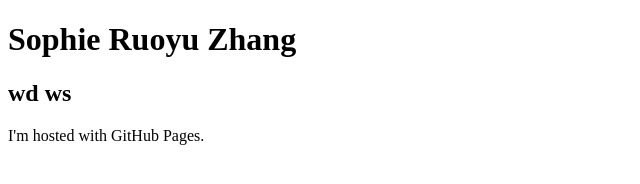
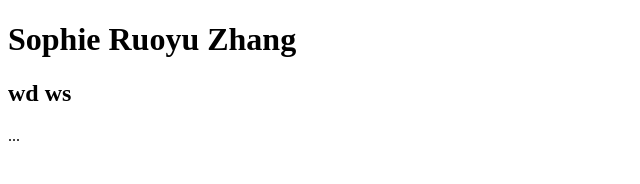
Before and after one commit to almightysophie/almightysophie.github.io, a plain HTML site: page index.html in a window 1280 px wide. Shown: the whole page, without its empty margins (0-640 px from the left). Drawn offline with Linux system fonts and the light colour scheme.

Commit message:
wsweb
wsweb

```diff
--- a/index.html
+++ b/index.html
@@ -3,6 +3,6 @@
 <body>
 <h1>Sophie Ruoyu Zhang</h1>
 <h2>wd ws</h2>
-<p>I'm hosted with GitHub Pages.</p>
+<p>...</p>
 </body>
 </html>
```
